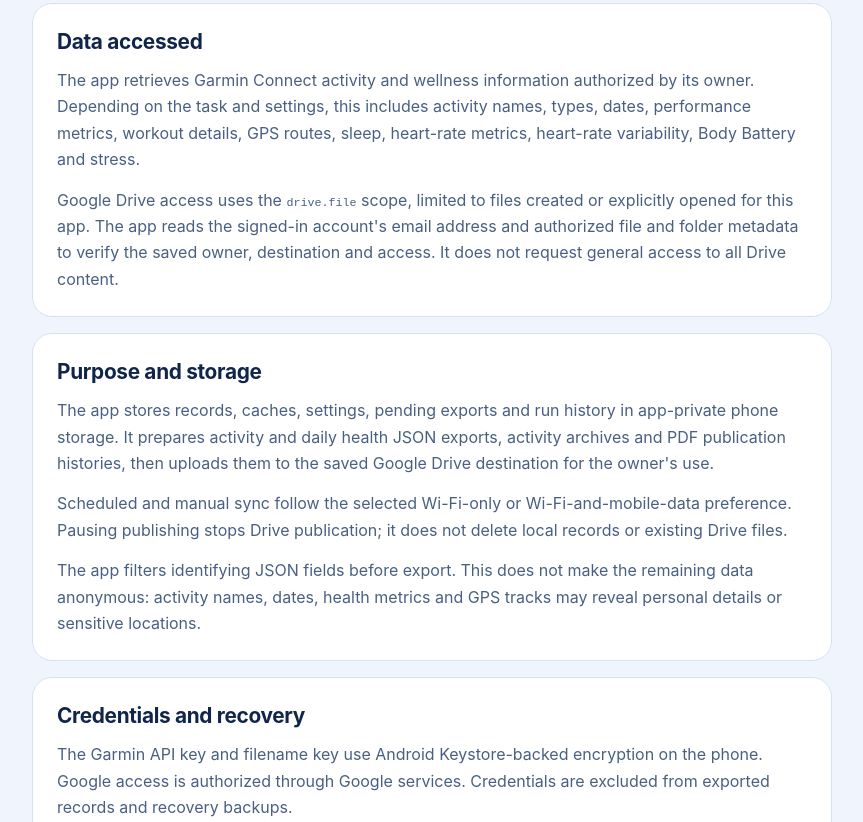
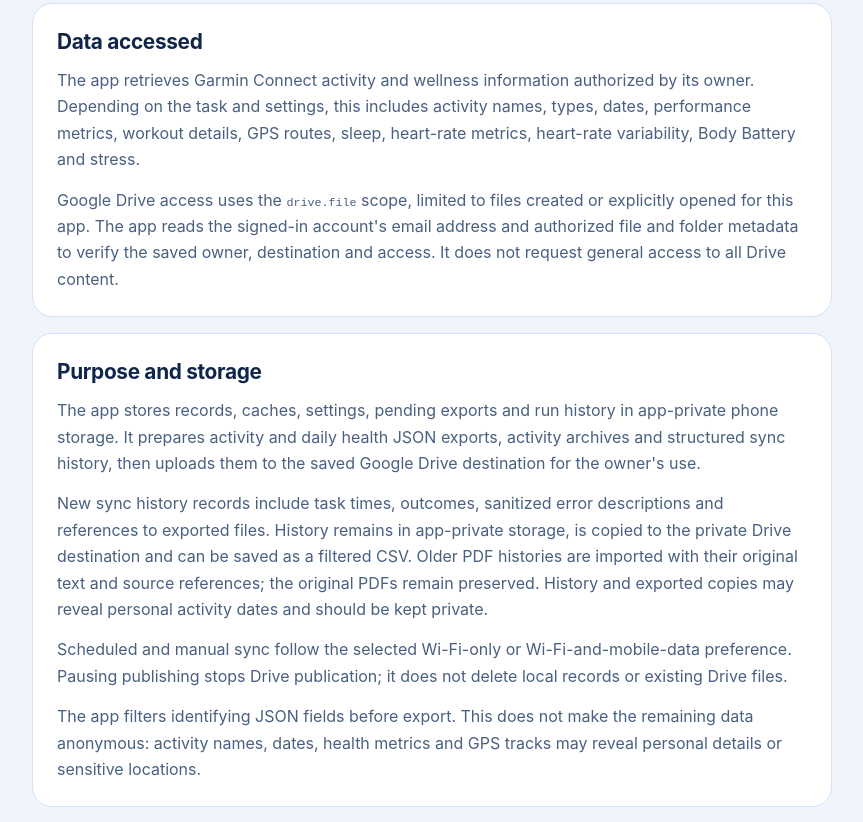
Before and after one commit to LachimB/garmin-sync-info, a plain HTML site: page privacy.html in a window 1280 px wide. Shown: the part 382-1204 px from the top of the page, without its empty margins (208-1071 px from the left). Drawn offline with Linux system fonts and the light colour scheme.

Commit message:
Document unified sync history and preserved legacy reports

```diff
--- a/privacy.html
+++ b/privacy.html
@@ -27,7 +27,8 @@
       </section>
       <section class="card">
         <h2>Purpose and storage</h2>
-        <p>The app stores records, caches, settings, pending exports and run history in app-private phone storage. It prepares activity and daily health JSON exports, activity archives and PDF publication histories, then uploads them to the saved Google Drive destination for the owner's use.</p>
+        <p>The app stores records, caches, settings, pending exports and run history in app-private phone storage. It prepares activity and daily health JSON exports, activity archives and structured sync history, then uploads them to the saved Google Drive destination for the owner's use.</p>
+        <p>New sync history records include task times, outcomes, sanitized error descriptions and references to exported files. History remains in app-private storage, is copied to the private Drive destination and can be saved as a filtered CSV. Older PDF histories are imported with their original text and source references; the original PDFs remain preserved. History and exported copies may reveal personal activity dates and should be kept private.</p>
         <p>Scheduled and manual sync follow the selected Wi-Fi-only or Wi-Fi-and-mobile-data preference. Pausing publishing stops Drive publication; it does not delete local records or existing Drive files.</p>
         <p>The app filters identifying JSON fields before export. This does not make the remaining data anonymous: activity names, dates, health metrics and GPS tracks may reveal personal details or sensitive locations.</p>
       </section>
```
Also changed, not shown: index.html (+2 -1 lines).
